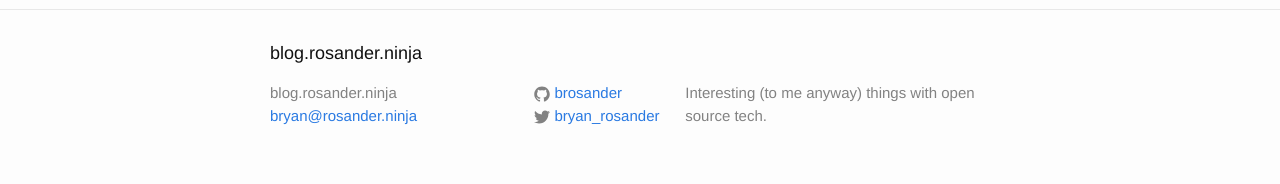
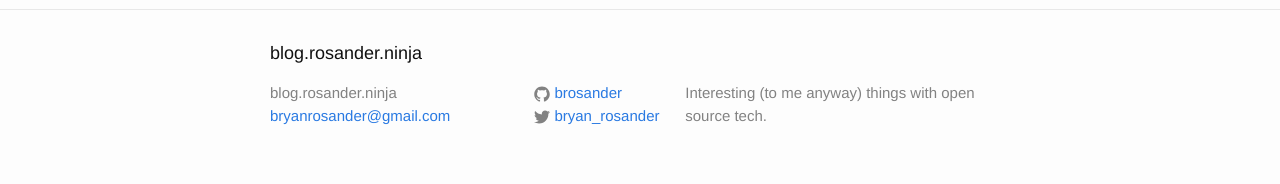
Before and after one commit to brosander/brosander.github.io, a Jekyll site: the page built from index.html, in a window 1280 px wide. Shown: the part 827-1011 px from the top of the page. Built offline with Jekyll 4.4.1, drawn with Linux system fonts in a browser that asks for light colours.

Commit message:
email change

```diff
--- a/_config.yml
+++ b/_config.yml
@@ -1,6 +1,6 @@
 # Site settings
 title: blog.rosander.ninja
-email: bryan@rosander.ninja
+email: bryanrosander@gmail.com
 description: > # this means to ignore newlines until "baseurl:"
   Interesting (to me anyway) things with open source tech.
 baseurl: "" # the subpath of your site, e.g. /blog/
```
